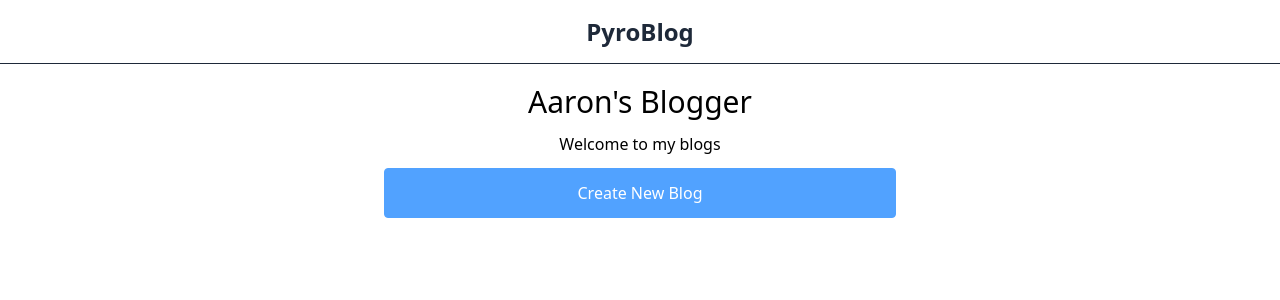
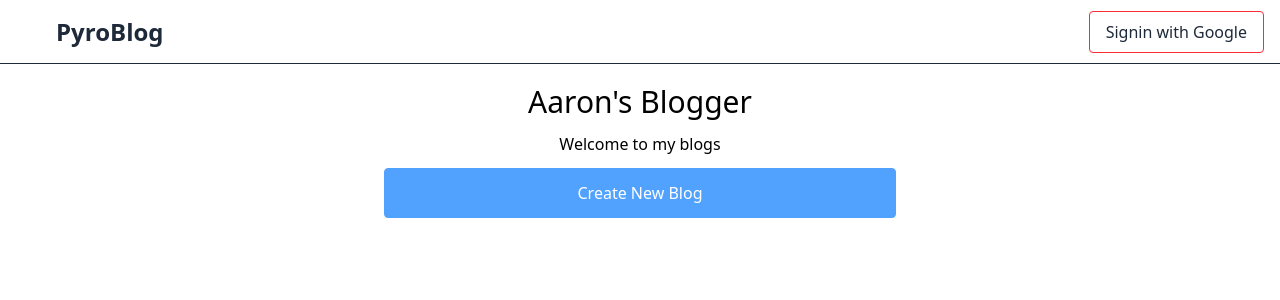
Before and after one commit to Pyrocarbine/PyroBlog, a Next.js app: page / in a window 1280 px wide. Shown: the top 300 px of the page. Built offline with nearby package versions, Linux system fonts and the light colour scheme; no server answers; the database is empty.

Commit message:
implemented google authentication

```diff
--- /dev/null
+++ b/auth.config.ts
@@ -0,0 +1,15 @@
+import type { NextAuthConfig } from 'next-auth';
+import GoogleProvider from 'next-auth/providers/google';
+
+export const authConfig = {
+  pages: {
+    signIn: '/login',
+  },
+  callbacks: {},
+  providers: [
+    GoogleProvider({
+      clientId: process.env.GOOGLE_CLIENT_ID!,
+      clientSecret: process.env.GOOGLE_CLIENT_SECRET!,
+    }),
+  ],
+} satisfies NextAuthConfig;
--- a/package.json
+++ b/package.json
@@ -11,8 +11,10 @@
   "dependencies": {
     "@neondatabase/serverless": "^1.0.1",
     "next": "15.4.5",
+    "next-auth": "^5.0.0-beta.29",
     "react": "19.1.0",
-    "react-dom": "19.1.0"
+    "react-dom": "19.1.0",
+    "zod": "^4.1.5"
   },
   "devDependencies": {
     "@eslint/eslintrc": "^3",
--- /dev/null
+++ b/src/app/api/auth/[...nextauth]/route.ts
@@ -0,0 +1,2 @@
+import { handlers } from "../../../auth"
+export const { GET, POST } = handlers;
--- /dev/null
+++ b/src/app/auth.ts
@@ -0,0 +1,6 @@
+import NextAuth from "next-auth"
+import Google from "next-auth/providers/google"
+
+export const { handlers, signIn, signOut, auth } = NextAuth({
+  providers: [Google],
+})
--- a/src/app/components/CreatePostsButton.tsx
+++ b/src/app/components/CreatePostsButton.tsx
@@ -1,12 +1,11 @@
 import Link from "next/link";
 
 export default function CreatePostButton() {
-  return (
-    <Link href= "/new-post">
-        <button
+    return (
+        <Link
+            href="/new-post"
             className="w-lg block text-base rounded-sm border border-blue-400  bg-blue-400 text-white text-center pt-3 pb-3 m-auto cursor-pointer">
-            Create New Blog
-        </button>
-    </Link>
-  );
+                Create New Blog
+        </Link>
+    );
 }
--- a/src/app/components/NavBar.tsx
+++ b/src/app/components/NavBar.tsx
@@ -1,9 +1,19 @@
 import Link from "next/link";
+import SignIn from "./sign-in";
 
 export default function NavBar() {
-    return (
-        <div className="w-full h-16 border-b bg-white text-gray-800 flex items-center justify-center mb-5">
-            <h1 className="text-2xl text-gray-800 font-bold"><Link href="/">PyroBlog</Link></h1>
-        </div>
-    );
+  return (
+    <div className="w-full h-16 border-b bg-white text-gray-800 flex items-center px-4 mb-5">
+      {/* Left: site title */}
+      <h1 className="text-2xl font-bold translate-x-10">
+        <Link href="/">PyroBlog</Link>
+      </h1>
+
+      {/* Spacer to push SignIn to the right */}
+      <div className="flex-1" />
+
+      {/* Right: SignIn button */}
+      <SignIn />
+    </div>
+  );
 }
--- /dev/null
+++ b/src/app/components/sign-in.tsx
@@ -0,0 +1,14 @@
+import { signIn } from "../auth"
+
+export default function SignIn() {
+  return (
+    <form
+      action={async () => {
+        "use server"
+        await signIn("google")
+      }}
+    >
+      <button type="submit"  className="cursor-pointer border border-red-500 px-4 py-2 rounded hover:bg-red-50 transition" >Signin with Google</button>
+    </form>
+  )
+}
--- /dev/null
+++ b/src/app/lib/definitions.ts
@@ -0,0 +1,27 @@
+import { z } from 'zod'
+
+export const SignupFormSchema = z.object({
+    name: z.string()
+        .min(2, { message: "Name should be at least 2 characters long" })
+        .trim(),
+    email: z.string().email({ message: 'Please enter a valid email.' }).trim(),
+    password: z.string()
+        .min(6, { message: 'Password should be at least 6 characters long.' })
+        .regex(/[a-zA-Z]/, { message: 'Contain at least one letter.' })
+        .regex(/[0-9]/, { message: 'Contain at least one number.' })
+        .regex(/[^a-zA-Z0-9]/, {
+        message: 'Contain at least one special character.',
+        })
+        .trim(),
+})
+
+export type FormState =
+| {
+    errors?: {
+        name?: string[];
+        email?: string[];
+        password?: string[];
+    }
+    message?: string;
+    }
+| undefined;
```
Also changed, not shown: 1 other file (tests, documents, lock files or other folders).
